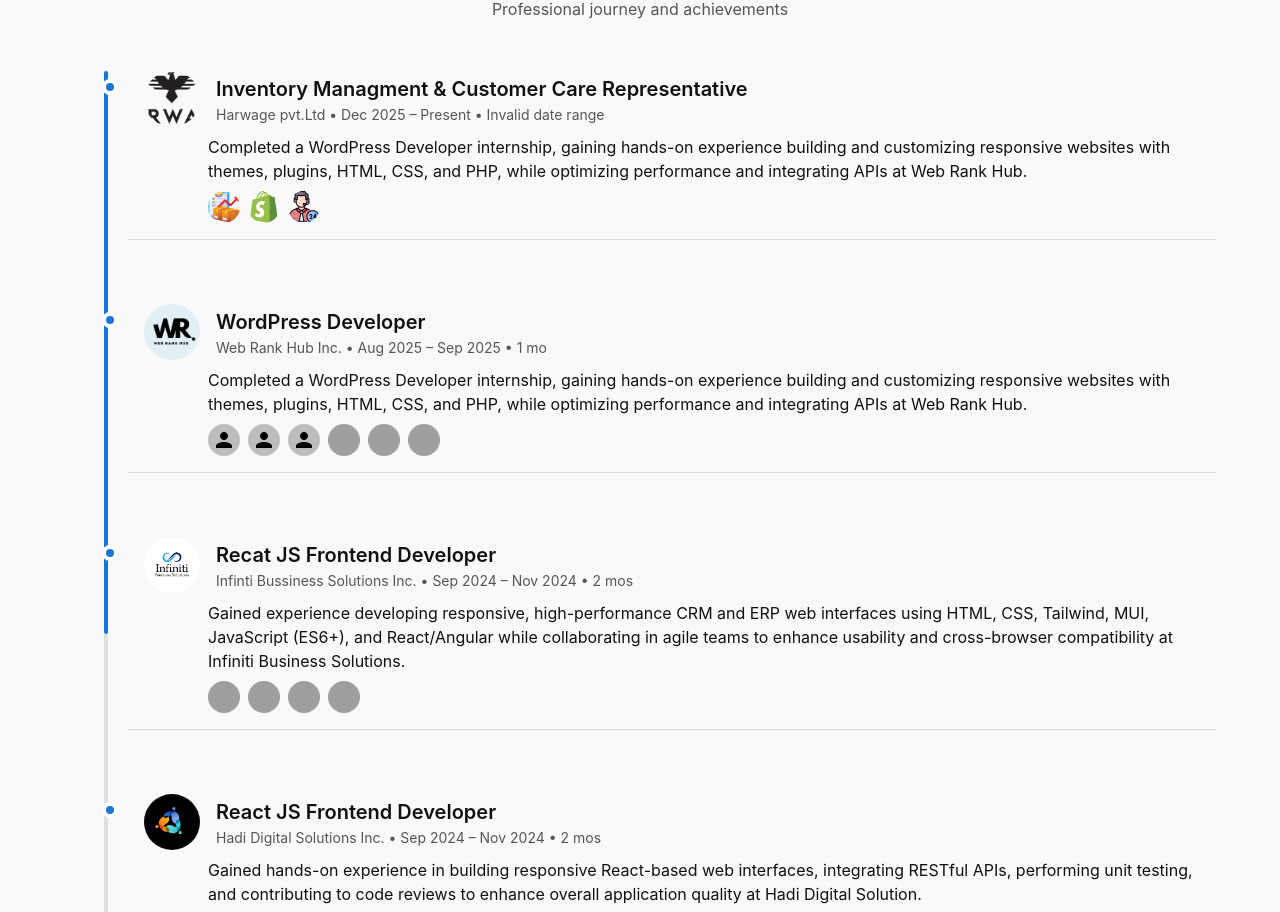
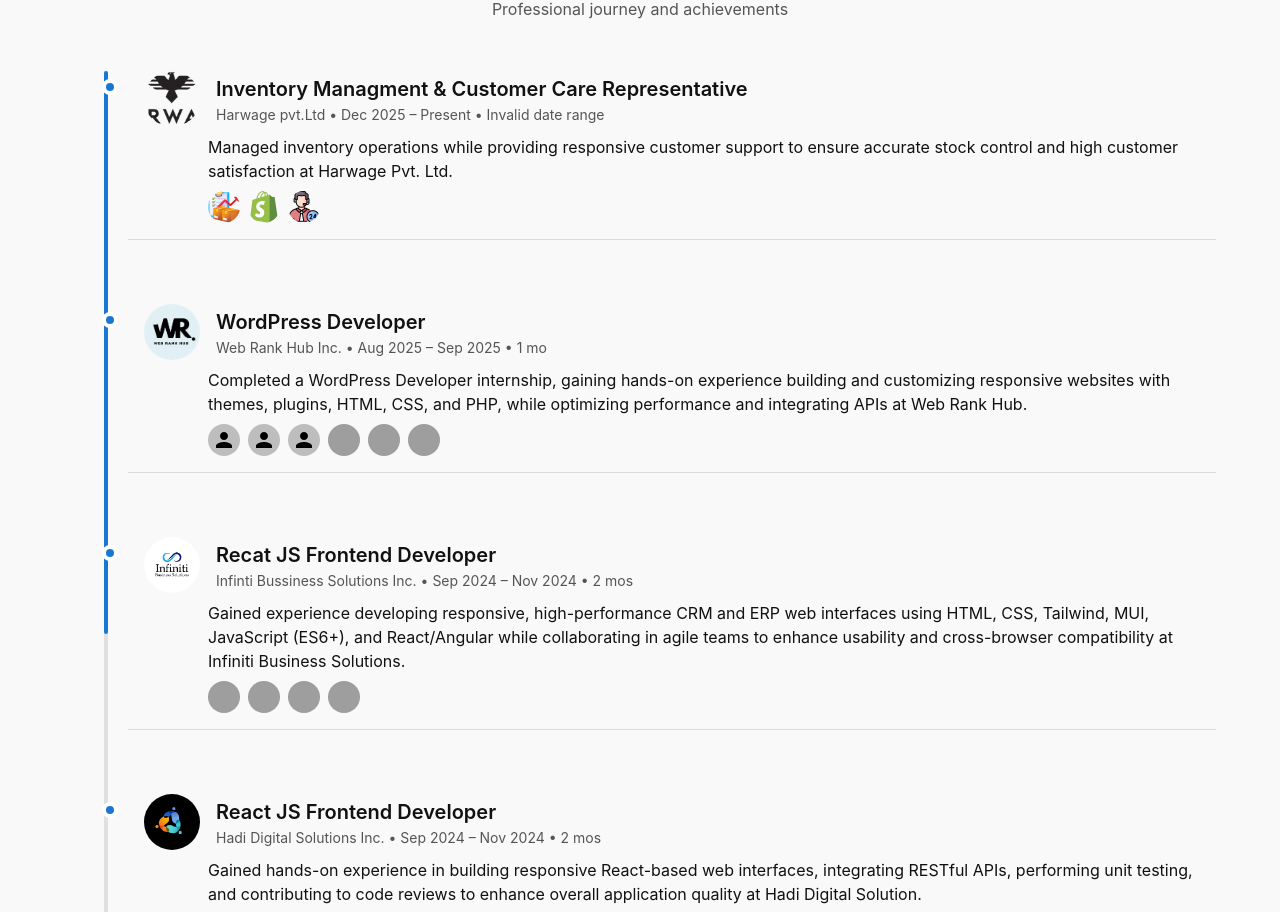
Before and after one commit to Abdur-Rehman7/abdurrehman, a React (Vite) app: page / in a window 1280 px wide. Shown: the part 2377-3289 px from the top of the page. Built offline with nearby package versions, Linux system fonts and the light colour scheme; grey boxes are pictures that could not be loaded.

Commit message:
adding experience discription

```diff
--- a/src/components/Experience.jsx
+++ b/src/components/Experience.jsx
@@ -42,7 +42,7 @@ const experiences = [
     position: "Inventory Managment & Customer Care Representative ",
     start: "2025-12-17",
     end: null,
-    desc: "Completed a WordPress Developer internship, gaining hands-on experience building and customizing responsive websites with themes, plugins, HTML, CSS, and PHP, while optimizing performance and integrating APIs at Web Rank Hub.",
+    desc: "Managed inventory operations while providing responsive customer support to ensure accurate stock control and high customer satisfaction at Harwage Pvt. Ltd.",
     logo: harwage,
     tech: [
       {
```
